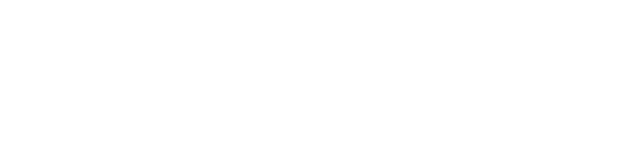
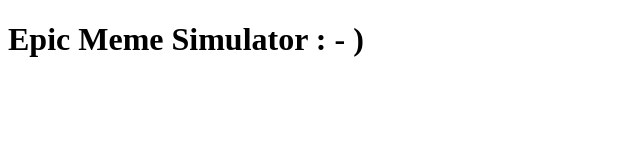
Before and after one commit to vgirisan/Epic-Meme-Gamers, a website: page index.html in a window 1280 px wide. Shown: the whole page, without its empty margins (0-640 px from the left). Drawn offline with Linux system fonts and the light colour scheme.

Commit message:
title added

```diff
--- a/index.html
+++ b/index.html
@@ -8,6 +8,9 @@
         <link rel="stylesheet" href="">
     </head>
     <body>
+        <h1>
+        Epic Meme Simulator : - )
+        </h1>
 
 
         <script src="" async defer></script>
```
Also changed, not shown: package.json (added, +19 -0 lines).
